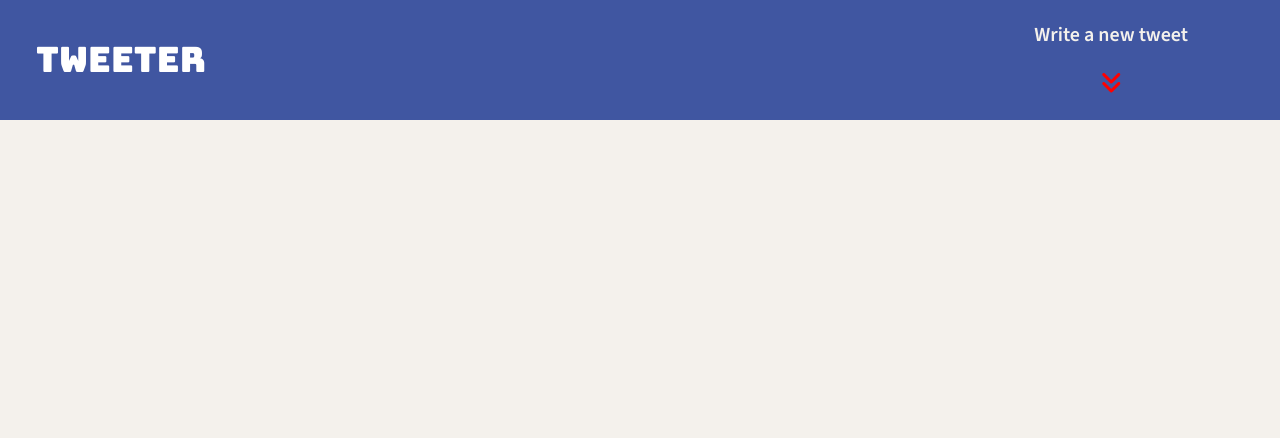
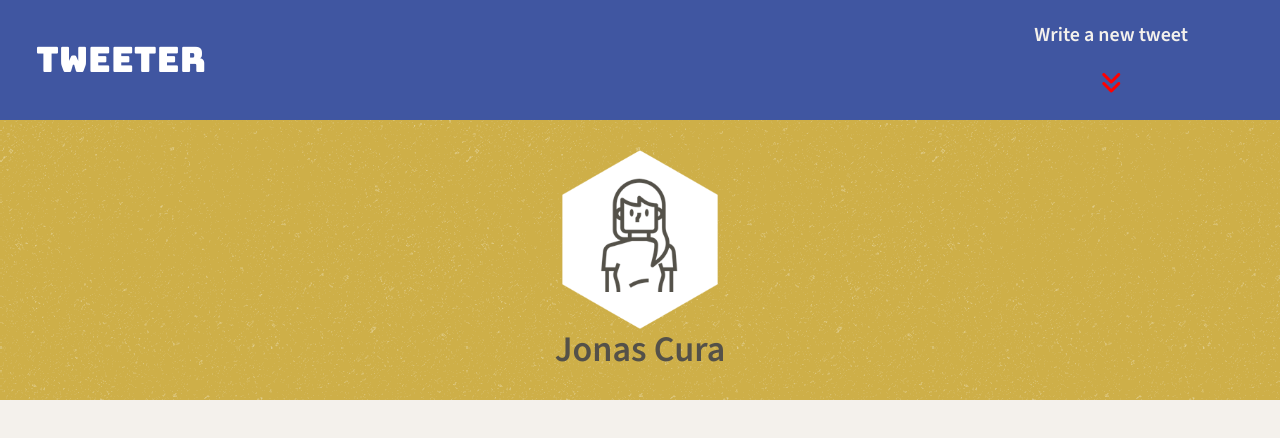
Before and after one commit to jonascura/tweeter-app, a website: page public/index.html in a window 1280 px wide. Drawn offline with nearby package versions, Linux system fonts and the light colour scheme.

Commit message:
Add header and elements in header

```diff
--- a/public/index.html
+++ b/public/index.html
@@ -24,6 +24,7 @@
     <!-- App CSS -->
     <link rel="stylesheet" href="/styles/layout.css" type="text/css" />
     <link rel="stylesheet" href="/styles/nav.css" type="text/css" />
+    <link rel="stylesheet" href="/styles/header.css" type="text/css" />
 
     <!-- External JS -->
     <script src="https://ajax.googleapis.com/ajax/libs/jquery/3.4.1/jquery.min.js"></script>
@@ -50,8 +51,14 @@
     </nav>
 
     <header>
+      <div class="icon">
+        <div class="container" >
+          <img class="resize-fit-center" src="/images/profile-hex.png">
+        </div>
+          <h2>Jonas Cura</h2>
+      </div>
+  </header>
 
-    </header>
     <!-- Page-specific (main) content here -->
     <main class="container"></main>
   </body>
--- /dev/null
+++ b/public/styles/header.css
@@ -0,0 +1,32 @@
+* {
+  margin: 0;
+  padding: 0;
+}
+
+header {
+  width: 100%;
+  height: 400px;
+  background-color: #ceaf48;
+  background-image: url("/images/asfalt-light.png");
+  display: flex;
+  justify-content: center;
+}
+
+img {
+  width: 70%;
+  height: auto;
+}
+
+.resize-fit-center {
+  max-width:100%;
+  max-height:100%;
+  vertical-align: middle;
+}
+
+.icon {
+  display:flex;
+  flex-direction: column;
+  align-content: center;
+  margin-top: 150px;
+  margin-bottom: 30px;
+}
```
Also changed, not shown: public/images/asfalt-light.png (added), public/styles/nav.css (line endings or trailing spaces).
